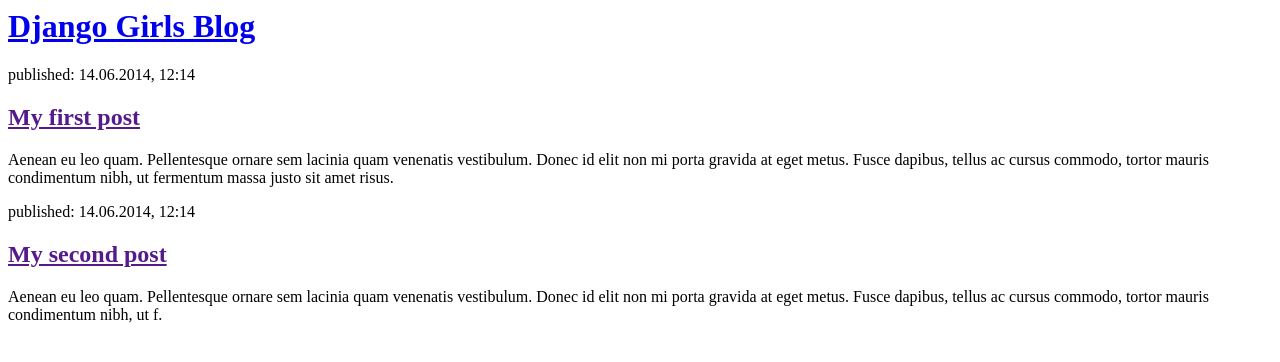
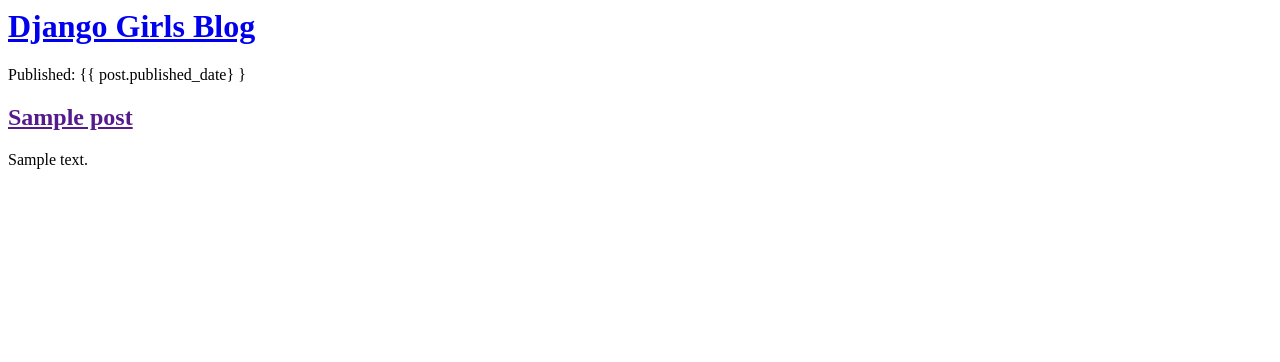
Before and after one commit to Sharon20/my-first-blog, a Django app: template blog/templates/blog/post_list.html in a window 1280 px wide. Shown: the top 362 px of the page. Run offline with Django 3.2, Linux system fonts and the light colour scheme; the template is opened without the code that fills it: values that come from a table or form of the project are taken from there, others are empty; tables that the repository leaves empty hold one stand-in row (values such as "Sample post").

Commit message:
Modifed templates to display posts from database.

```diff
--- a/blog/templates/blog/post_list.html
+++ b/blog/templates/blog/post_list.html
@@ -1,5 +1,3 @@
-
-
 <html>
 <head>
     <title>Django Girls blog</title>
@@ -8,17 +6,13 @@
 <div>
     <h1><a href="/">Django Girls Blog</a></h1>
 </div>
+{% for post in posts %}
+  <div>
+    <p>Published: {{ post.published_date} }</p>
+    <h2><a href="">{{ post.title }}</a></h2>
+    <p>{{ post.text|linebreaksbr }}</p>
 
-        <div>
-            <p>published: 14.06.2014, 12:14</p>
-            <h2><a href="">My first post</a></h2>
-            <p>Aenean eu leo quam. Pellentesque ornare sem lacinia quam venenatis vestibulum. Donec id elit non mi porta gravida at eget metus. Fusce dapibus, tellus ac cursus commodo, tortor mauris condimentum nibh, ut fermentum massa justo sit amet risus.</p>
   </div>
-
-        <div>
-            <p>published: 14.06.2014, 12:14</p>
-            <h2><a href="">My second post</a></h2>
-            <p>Aenean eu leo quam. Pellentesque ornare sem lacinia quam venenatis vestibulum. Donec id elit non mi porta gravida at eget metus. Fusce dapibus, tellus ac cursus commodo, tortor mauris condimentum nibh, ut f.</p>
-        </div>
+{% endfor %}
 </body>
 </html>
```
Also changed, not shown: blog/views.py (+6 -1 lines), blog/models.py (line endings or trailing spaces). Lines whose indentation alone changed are shown as unchanged.
